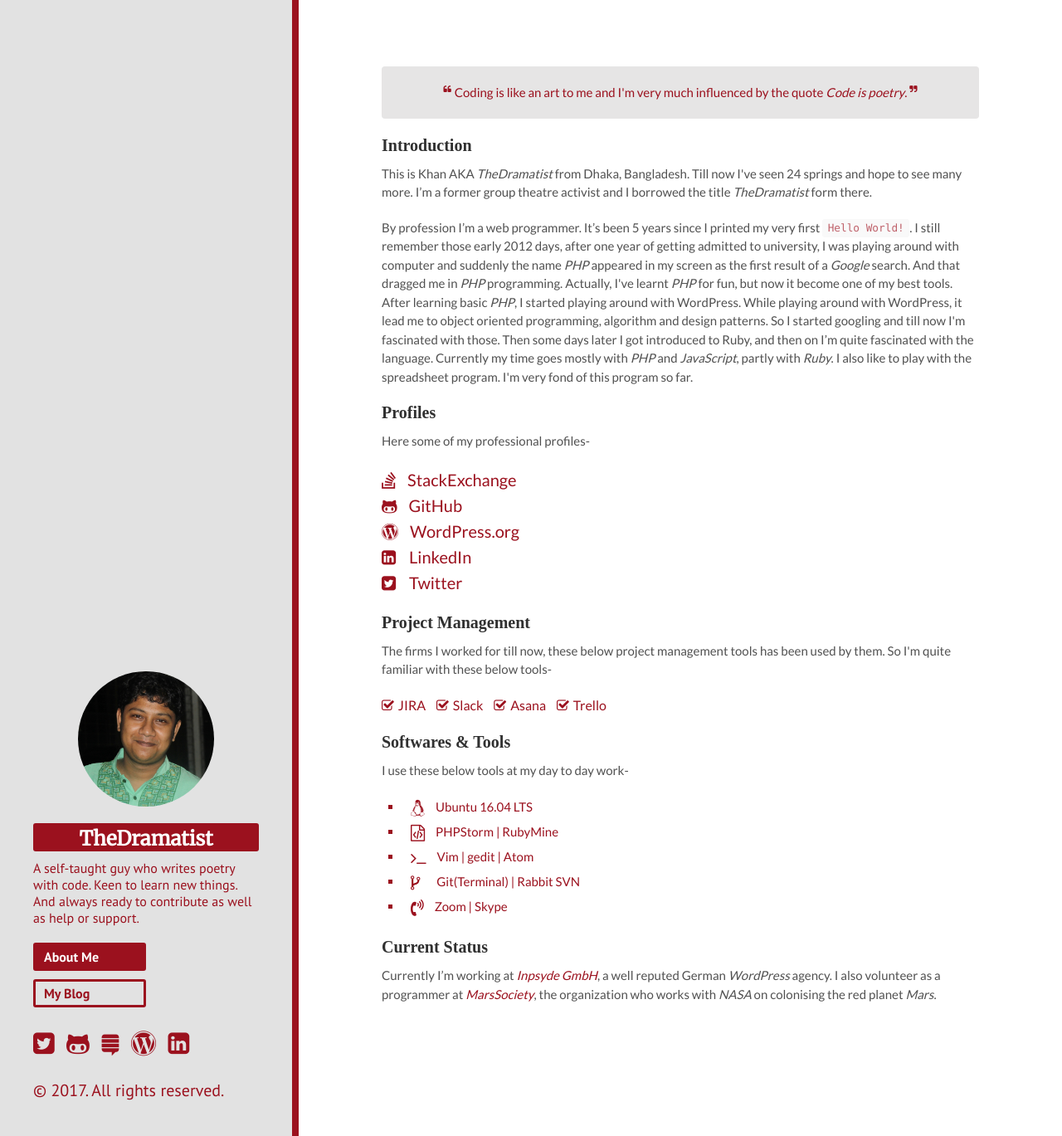
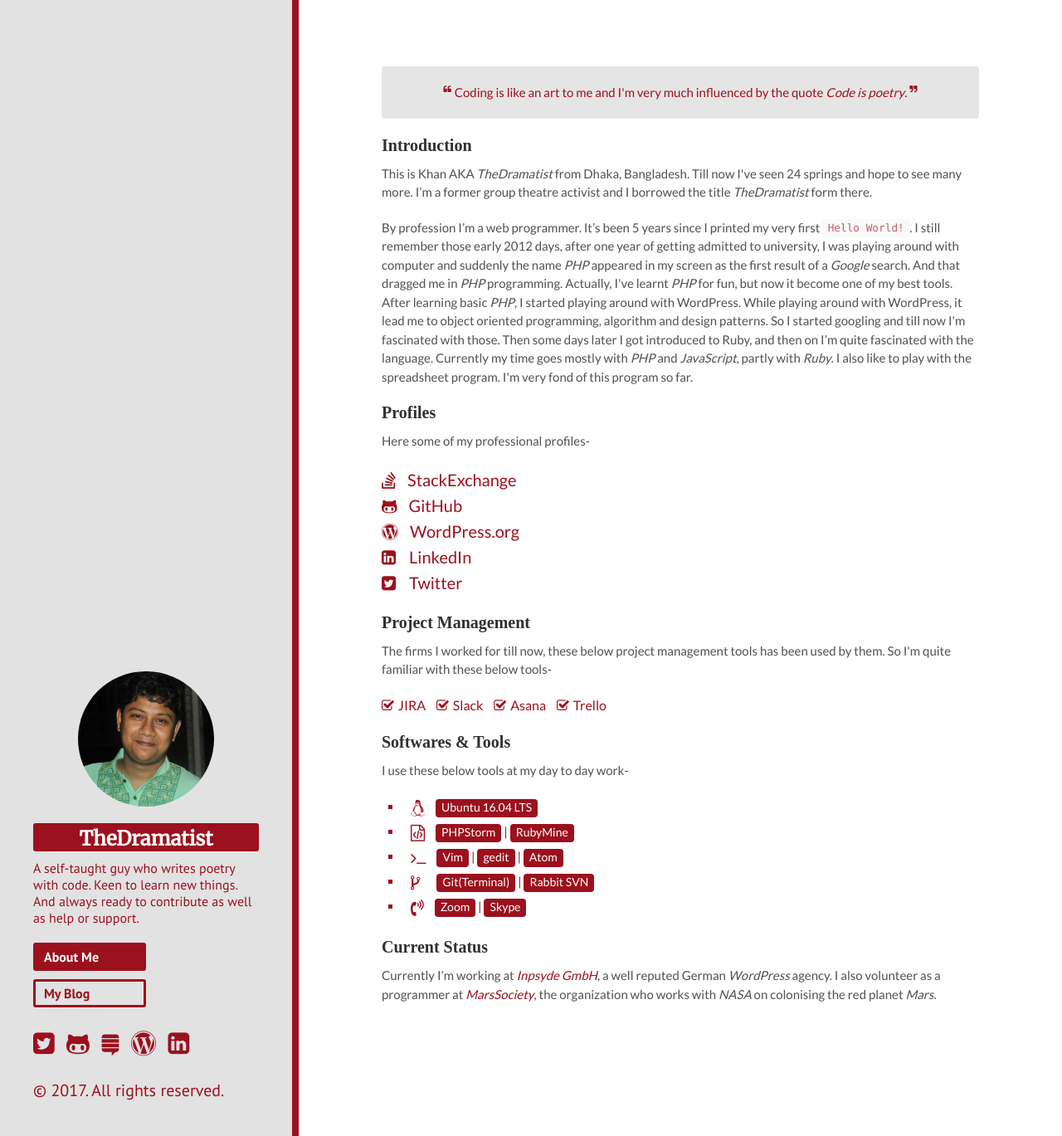
Before and after one commit to khanrn/codemascot.github.io, a Jekyll site: the page built from index.html, in a window 1280 px wide and 1369 px high. Shown: the whole window at 83% size. Built offline with Jekyll 4.4.1, drawn with Linux system fonts in a browser that asks for light colours; nearby versions of some CDN libraries; some web fonts are replaced; Markdown is read by kramdown in place of the engine named in the settings.

Commit message:
Software Tools List Style Updated

```diff
--- a/public/css/hyde.css
+++ b/public/css/hyde.css
@@ -157,6 +157,13 @@
 }
 ul.software-tools li {
     color: #9b111e;
+}
+ul.software-tools li span {
+    background: #9b111e;
+    color: #fff;
+    padding: 1px 7px 4px;
+    border-radius: 4px;
+    font-size: 0.7rem;
 }
 ul.software-tools li:before {
     font-family: "FontAwesome";
```
